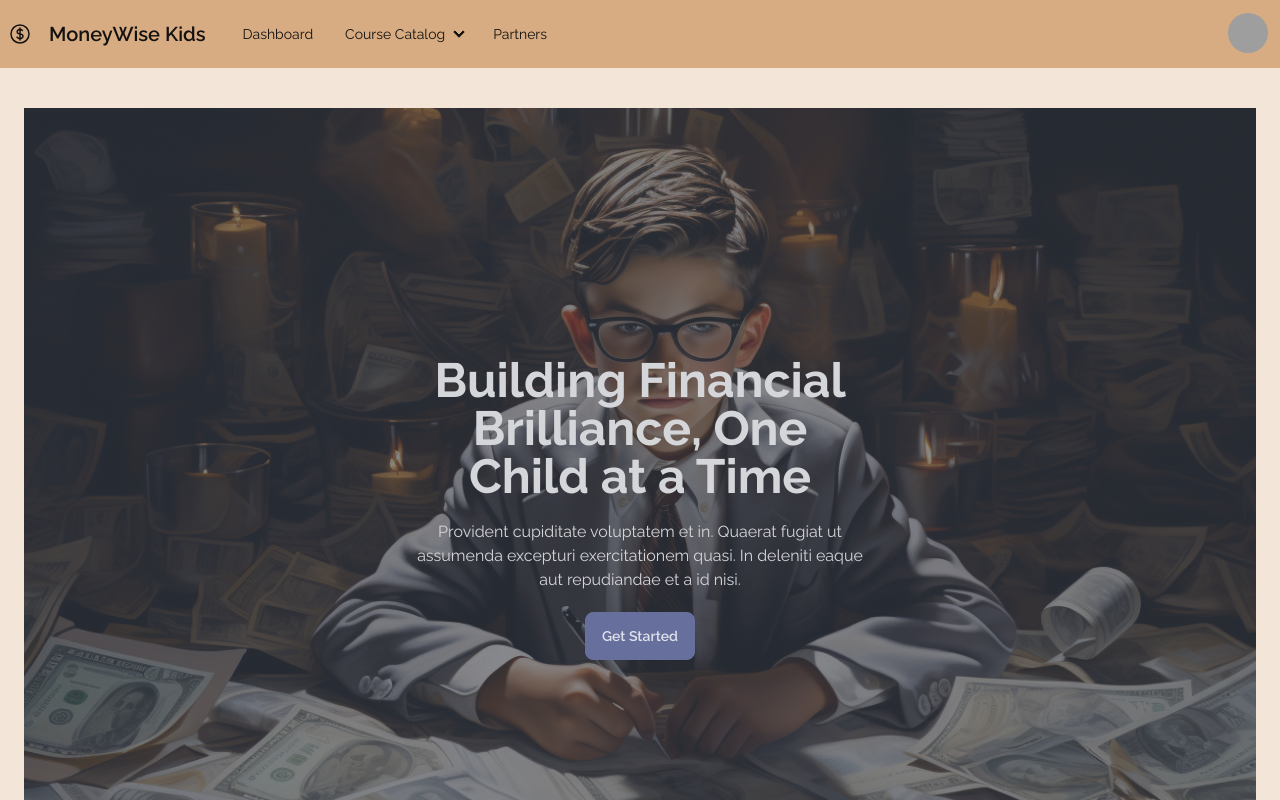
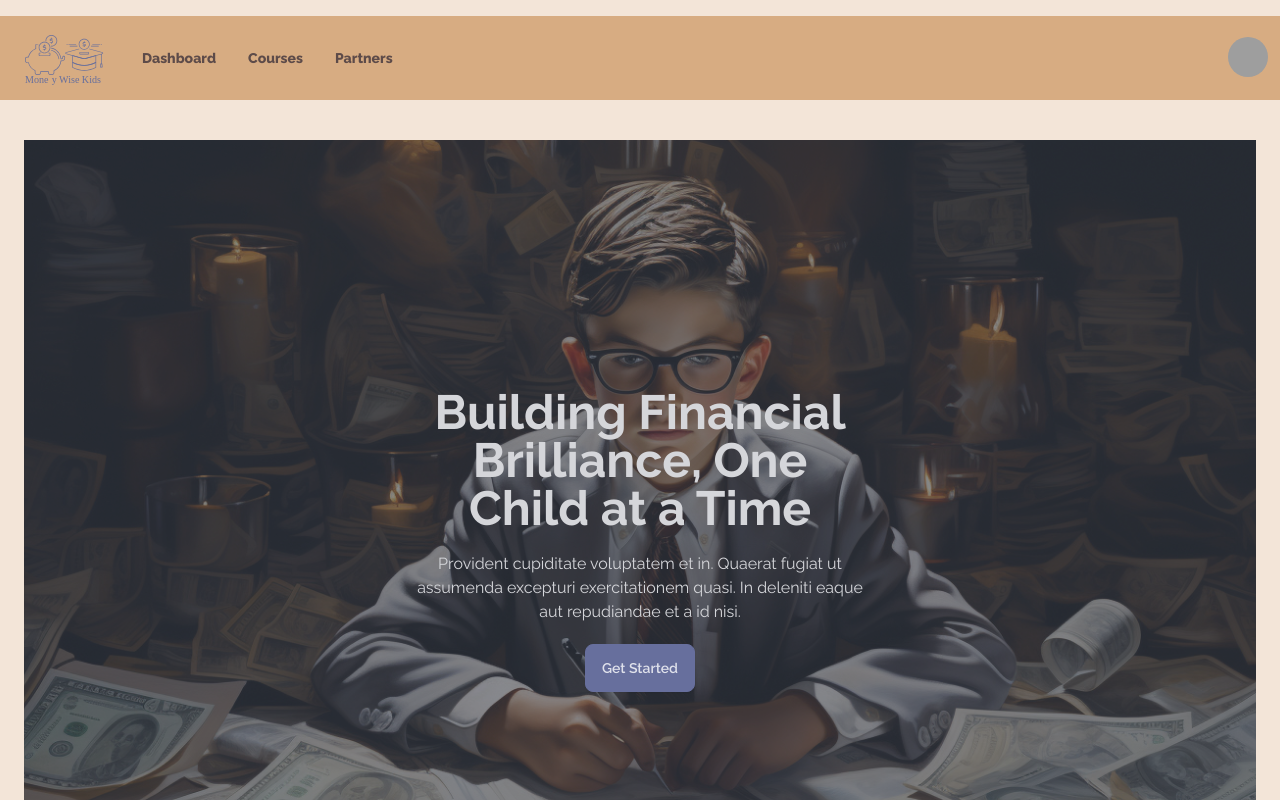
Before and after one commit to tharshman/moneywise-kids-web, a Next.js app: page / in a window 1280 px wide. Shown: the top 800 px of the page. Built offline with nearby package versions, Linux system fonts and the light colour scheme; grey boxes are pictures that could not be loaded; a web font is replaced by a local one.

Commit message:
feat: add new logo

```diff
--- a/src/app/ui/header.tsx
+++ b/src/app/ui/header.tsx
@@ -1,45 +1,23 @@
 import Image from 'next/image';
 import Link from 'next/link';
+import MoneyWiseLogo from '@/app/ui/moneywise-logo';
 
 export default function Header() {
   return (
-    <header className="navbar bg-secondary mb-4">
+    <header className="navbar bg-secondary my-4 py-4">
       <div className="navbar-start">
-        <svg
-          xmlns="http://www.w3.org/2000/svg"
-          fill="none"
-          viewBox="0 0 24 24"
-          strokeWidth={1.5}
-          stroke="currentColor"
-          className="h-6 w-6"
-        >
-          <path
-            strokeLinecap="round"
-            strokeLinejoin="round"
-            d="M12 6v12m-3-2.818l.879.659c1.171.879 3.07.879 4.242 0 1.172-.879 1.172-2.303 0-3.182C13.536 12.219 12.768 12 12 12c-.725 0-1.45-.22-2.003-.659-1.106-.879-1.106-2.303 0-3.182s2.9-.879 4.006 0l.415.33M21 12a9 9 0 11-18 0 9 9 0 0118 0z"
-          />
-        </svg>
-
-        <Link className="btn btn-ghost text-xl" key="Home" href="/">MoneyWise Kids</Link>
-        <ul className="menu menu-horizontal px-1">
+        <Link className="btn btn-ghost text-xl" key="Home" href="/">
+          <MoneyWiseLogo />
+        </Link>
+        <ul className="menu menu-horizontal px-1 text-mw-brown font-extrabold">
           <li>
             <Link href="/dashboard" key="Dashboard">Dashboard</Link>
           </li>
           <li>
-            <details>
-              <summary>Course Catalog</summary>
-              <ul className="p-2">
-                <li>
-                  <a>Banking</a>
-                </li>
-                <li>
-                  <a>Stock Market</a>
-                </li>
-              </ul>
-            </details>
+            <Link href="/catalog" key="Catalog">Courses</Link>
           </li>
           <li>
-            <a>Partners</a>
+            <Link href="/partners" key="Partners">Partners</Link>
           </li>
         </ul>
       </div>
--- a/src/app/ui/moneywise-logo.tsx
+++ b/src/app/ui/moneywise-logo.tsx
@@ -1,13 +1,12 @@
-import { GlobeAltIcon } from '@heroicons/react/24/outline';
-import { raleway } from '@/app/ui/fonts';
+import Image from "next/image";
 
 export default function MoneyWiseLogo() {
   return (
-    <div
-      className={`${raleway.className} flex flex-row items-center leading-none text-[#5D4B49]`}
-    >
-      <GlobeAltIcon className="h-12 w-12 rotate-[15deg]" />
-      <p className="text-[44px]">MoneyWise Kids</p>
-    </div>
+    <Image
+      src="/NewLogo.svg"
+      alt="MoneyWise Kids Logo"
+      width={80}
+      height={40}
+    />
   );
 }
```
Also changed, not shown: public/NewLogo.svg (added).
